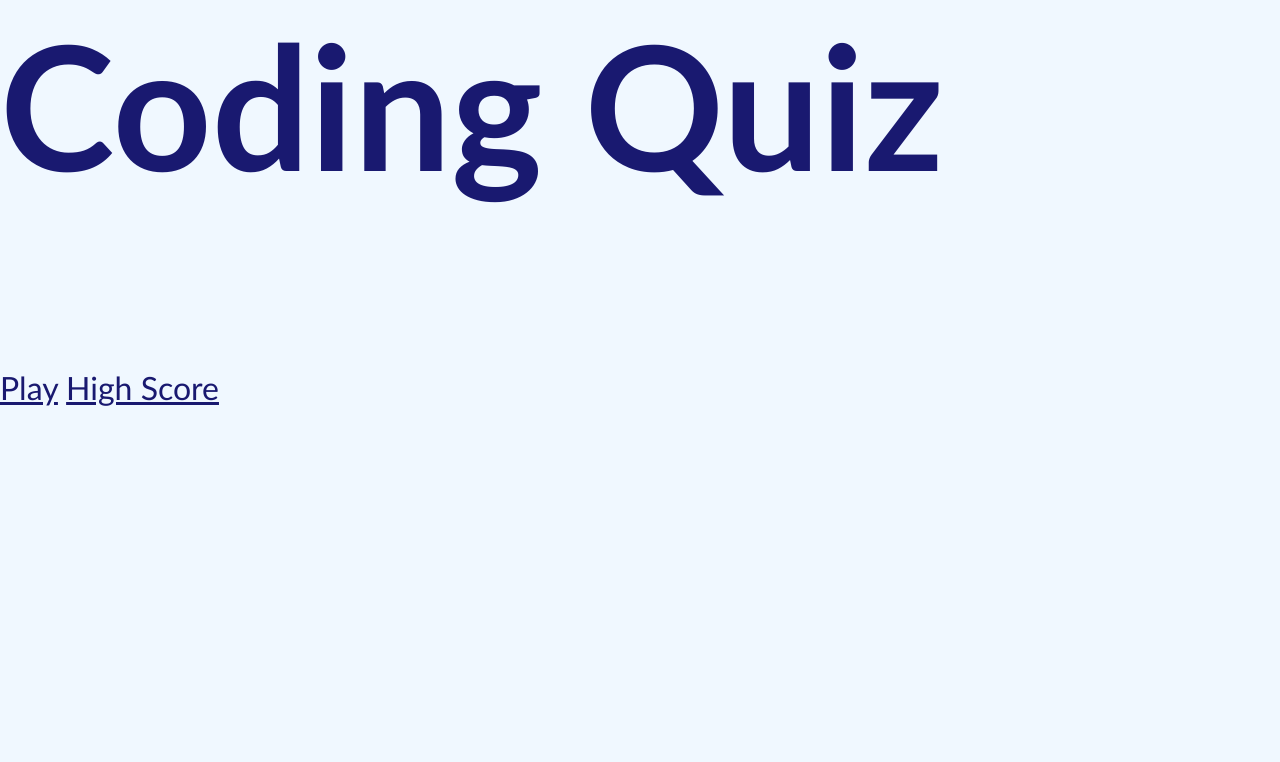
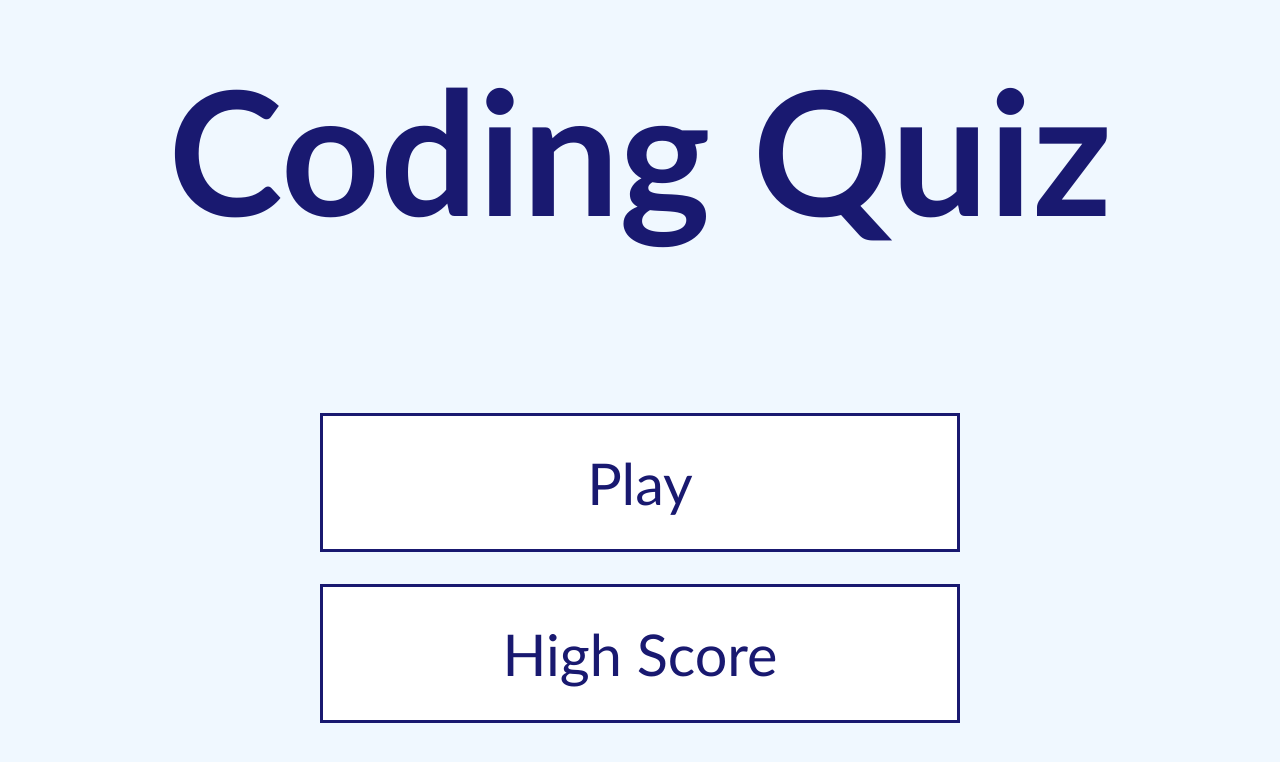
Before and after one commit to tloyzelle/Coding_Assessment, a plain HTML site: page index.html in a window 1280 px wide. Drawn offline with Linux system fonts and the light colour scheme.

```diff
--- a/index.html
+++ b/index.html
@@ -9,10 +9,10 @@
 </head>
 <body>
     <div class="container">
-       <div id="home" class="flex-center flx-column">
+       <div id="home" class="flex-center flex-column">
            <h1>Coding Quiz</h1>
-           <a class="btn" href="/game.html">Play</a>
-           <a class="btn" href="/highscores.html">High Score</a>
+           <a class="btn" href="game.html">Play</a>
+           <a class="btn" href="highscores.html">High Score</a>
        </div>
     </div>
 </body>
--- a/style.css
+++ b/style.css
@@ -39,3 +39,63 @@
     font-size: 2.8rem;
     font-weight: 500;
 }
+
+/*utilities*/
+
+.container {
+    width: 100vw;
+    height: 100vh;
+    display: flex;
+    justify-content: center;
+    align-items: center;
+    max-width: 80rem;
+}
+
+.container > * {
+    width: 100%;
+}
+
+.flex-column {
+    display: flex;
+    flex-direction: column;
+}
+
+.flex-center {
+    justify-content: center;
+    align-items: center;
+}
+
+.justify-center {
+    justify-content: center;
+}
+
+.text-center {
+    text-align: center;
+}
+
+.hidden {
+    display: none;
+}
+
+/*buttons*/
+.btn {
+    font-size: 1.8rem;
+    padding: 1rem 0;
+    width: 20rem;
+    text-align: center;
+    border: 0.1rem solid midnightblue;
+    margin-bottom: 1rem;
+    text-decoration: none;
+    color:midnightblue;
+    background-color: white;
+    transition: all 0.3s ease-in;
+}
+
+.btn:hover {
+    cursor: pointer;
+    background-color: rgb(241, 228, 202);
+}
+
+.btn[disabled]:hover {
+    cursor: not-allowed;
+}
```
Also changed, not shown: game.css (added, +24 -0 lines), game.html (added, +32 -0 lines).
